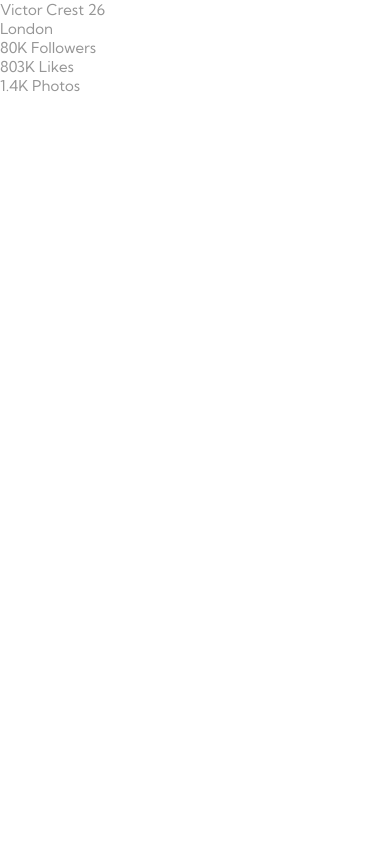
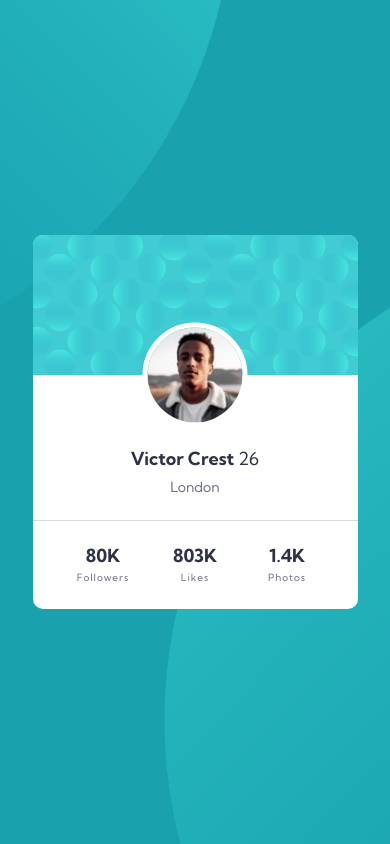
Before and after one commit to AGutierrezR/profile-card-component, a website: page index.html in a window 390 px wide. Drawn offline with Linux system fonts and the light colour scheme.

Commit message:
Agrega version mobile

```diff
--- a/index.html
+++ b/index.html
@@ -11,25 +11,32 @@
       href="./images/favicon-32x32.png"
     />
     <link rel="stylesheet" href="css/main.css" />
-    <style>
-      .attribution {
-        font-size: 11px;
-        text-align: center;
-      }
-      .attribution a {
-        color: hsl(228, 45%, 44%);
-      }
-    </style>
   </head>
-  <body>
-    <p>Victor Crest <span>26</span></p>
-    <p>London</p>
-
-    <ul>
-      <li>80K Followers</li>
-      <li>803K Likes</li>
-      <li>1.4K Photos</li>
-    </ul>
+  <body class="site">
+    <main class="site-content">
+      <article class="profile-card">
+        <header class="profile-card__header">
+          <img
+            class="profile-card__picture"
+            src="./images/image-victor.jpg"
+            alt=""
+          />
+        </header>
+        <div class="profile-card__body">
+          <p class="profile-card__name">
+            Victor Crest <span class="profile-card__age">26</span>
+          </p>
+          <p class="profile-card__location">London</p>
+        </div>
+        <footer class="profile-card__footer">
+          <ul class="profile-card__stats">
+            <li class="profile-card__stats-item">80K <span>Followers</span></li>
+            <li class="profile-card__stats-item">803K <span>Likes</span></li>
+            <li class="profile-card__stats-item">1.4K <span>Photos</span></li>
+          </ul>
+        </footer>
+      </article>
+    </main>
 
     <footer class="attribution">
       Challenge by
--- a/scss/abstracts/_colors.scss
+++ b/scss/abstracts/_colors.scss
@@ -8,6 +8,7 @@ $colors: (
   ),
   neutral: (
     dark-gray: hsl(0, 0%, 59%),
+    dark-gray-alpha35: hsla(0, 0%, 59%, 0.35),
     white: hsl(0, 0%, 100%),
   ),
 );
--- a/scss/abstracts/_type.scss
+++ b/scss/abstracts/_type.scss
@@ -12,7 +12,7 @@ $font-stack: (
 $type-scale: (
   mobile: (
     title: 2rem,
-    body: 0.9375rem,
+    body: 1.125rem,
   ),
   desktop: (
     title: 2.9rem,
--- a/scss/base/_base.scss
+++ b/scss/base/_base.scss
@@ -1,5 +1,10 @@
 @use '../abstracts/' as *;
 
 body {
-  font-size: 1.125rem;
+  position: relative;
+  background-color: var(--clr-dark-cyan);
+  background-image: url(../images/bg-pattern-top.svg),
+    url(../images/bg-pattern-bottom.svg);
+  background-repeat: no-repeat;
+  background-position: right 40vw top -600px, left 42vw top 230px;
 }
--- /dev/null
+++ b/scss/components/_profile-card.scss
@@ -0,0 +1,73 @@
+$picture-size: 105px;
+
+.profile-card {
+  width: min(100%, 325px);
+  margin: 0 auto;
+  border-radius: 10px;
+  overflow: hidden;
+  color: var(--clr-dark-grayish-blue);
+  background-color: var(--clr-white);
+
+  &__header {
+    height: 140px;
+    background-image: url(../images/bg-pattern-card.svg);
+    position: relative;
+  }
+
+  &__picture {
+    height: $picture-size;
+    width: $picture-size;
+    border-radius: 50%;
+    position: absolute;
+    bottom: 0;
+    left: 50%;
+    transform: translate(-50%, 50%);
+    border: 5px solid var(--clr-white);
+  }
+
+  &__body {
+    text-align: center;
+    padding-top: 48px;
+    padding-bottom: 24px;
+  }
+
+  &__name {
+    font-weight: var(--fw-bold);
+    color: var(--clr-very-dark-desaturated-blue);
+    margin-top: 24px;
+    margin-bottom: 8px;
+  }
+
+  &__age {
+    font-weight: var(--fw-regular);
+  }
+
+  &__location {
+    font-size: 14px;
+  }
+
+  &__stats {
+    height: 89px;
+    display: flex;
+    text-align: center;
+    line-height: 1;
+    justify-content: center;
+    align-items: center;
+    border-top: 1px solid var(--clr-dark-gray-alpha35);
+
+    li {
+      color: var(--clr-very-dark-desaturated-blue);
+      width: 92px;
+      font-weight: var(--fw-bold);
+    }
+
+    span {
+      font-size: 10px;
+      display: block;
+      margin-top: 8px;
+      letter-spacing: 1px;
+      color: var(--clr-dark-grayish-blue);
+      font-weight: var(--fw-regular);
+    }
+  }
+}
--- a/scss/components/index.scss
+++ b/scss/components/index.scss
@@ -1 +1,2 @@
 @forward 'attribution';
+@forward 'profile-card';
```
Also changed, not shown: css/main.css, 1 other file.
